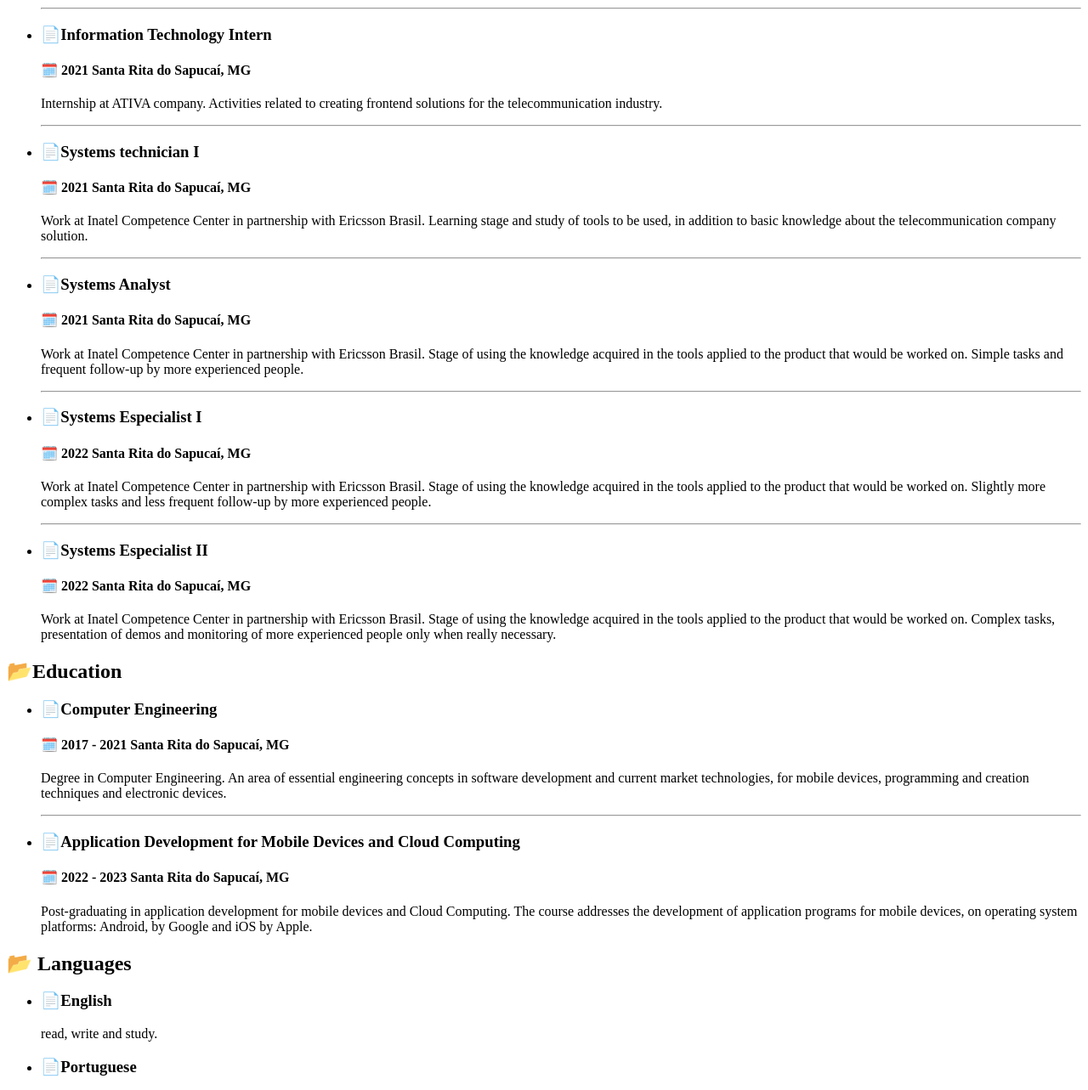
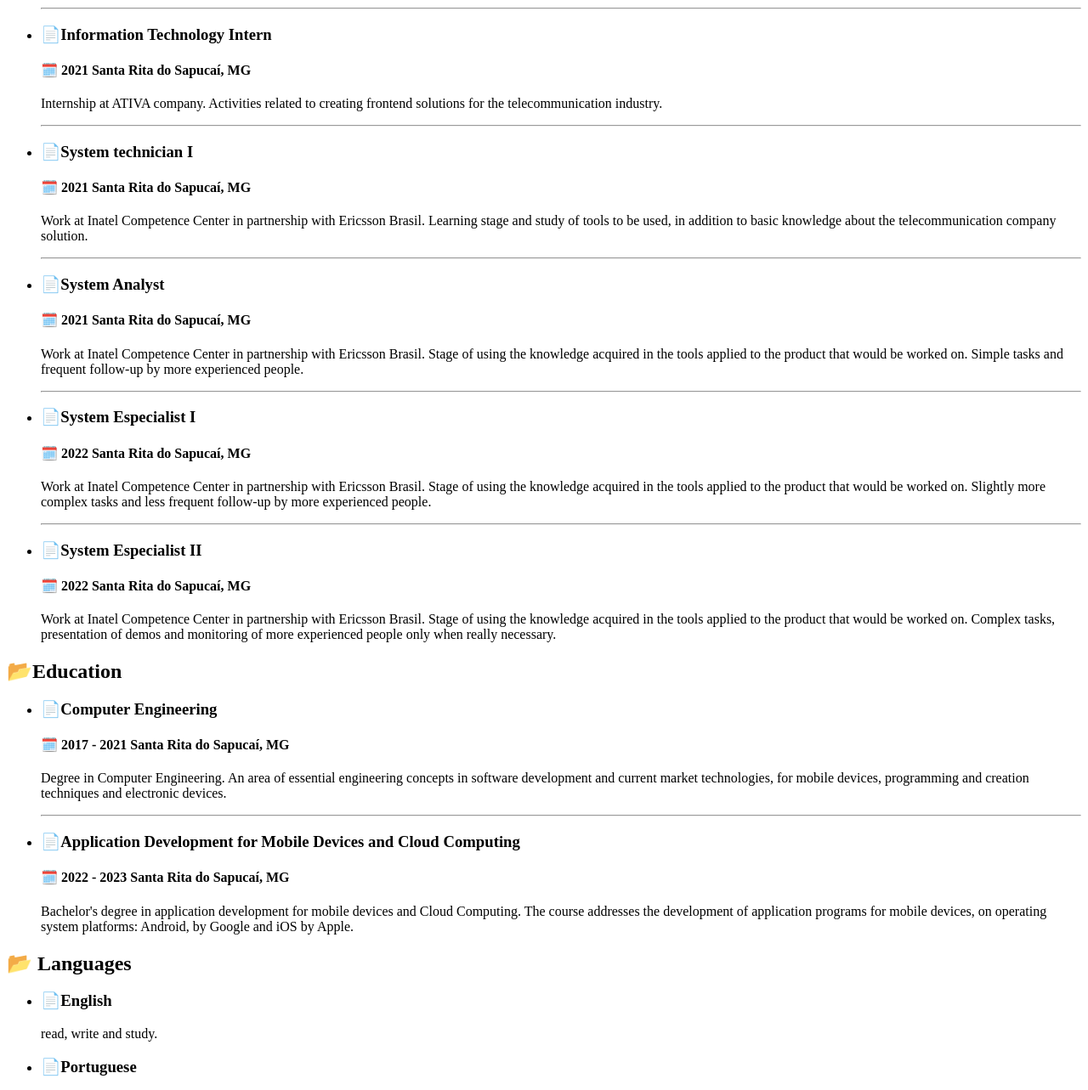
Before and after one commit to Aguinaldofs/dm121-curriculumvitae, a plain HTML site: page index.html in a window 1280 px wide. Shown: the part 1343-2626 px from the top of the page at 85% size. Drawn offline with Linux system fonts and the light colour scheme.

Commit message:
Update index.html

```diff
--- a/index.html
+++ b/index.html
@@ -65,7 +65,7 @@
           </li>
           <hr />
           <li>
-            <h3>📄Systems technician I</h3>
+            <h3>📄System technician I</h3>
             <time><h4>🗓️ 2021 Santa Rita do Sapucaí, MG</h4></time>
             <p>
               Work at Inatel Competence Center in partnership with Ericsson
@@ -75,7 +75,7 @@
           </li>
           <hr />
           <li>
-            <h3>📄Systems Analyst</h3>
+            <h3>📄System Analyst</h3>
             <time><h4>🗓️ 2021 Santa Rita do Sapucaí, MG</h4></time>
             <p>
               Work at Inatel Competence Center in partnership with Ericsson
@@ -86,7 +86,7 @@
           </li>
           <hr />
           <li>
-            <h3>📄Systems Especialist I</h3>
+            <h3>📄System Especialist I</h3>
             <time><h4>🗓️ 2022 Santa Rita do Sapucaí, MG</h4></time>
             <p>
               Work at Inatel Competence Center in partnership with Ericsson
@@ -97,7 +97,7 @@
           </li>
           <hr />
           <li>
-            <h3>📄Systems Especialist II</h3>
+            <h3>📄System Especialist II</h3>
             <time><h4>🗓️ 2022 Santa Rita do Sapucaí, MG</h4></time>
             <p>
               Work at Inatel Competence Center in partnership with Ericsson
@@ -129,7 +129,7 @@
             </h3>
             <time><h4>🗓️ 2022 - 2023 Santa Rita do Sapucaí, MG</h4></time>
             <p>
-              Post-graduating in application development for mobile devices and
+              Bachelor's degree in application development for mobile devices and
               Cloud Computing. The course addresses the development of
               application programs for mobile devices, on operating system
               platforms: Android, by Google and iOS by Apple.
```
